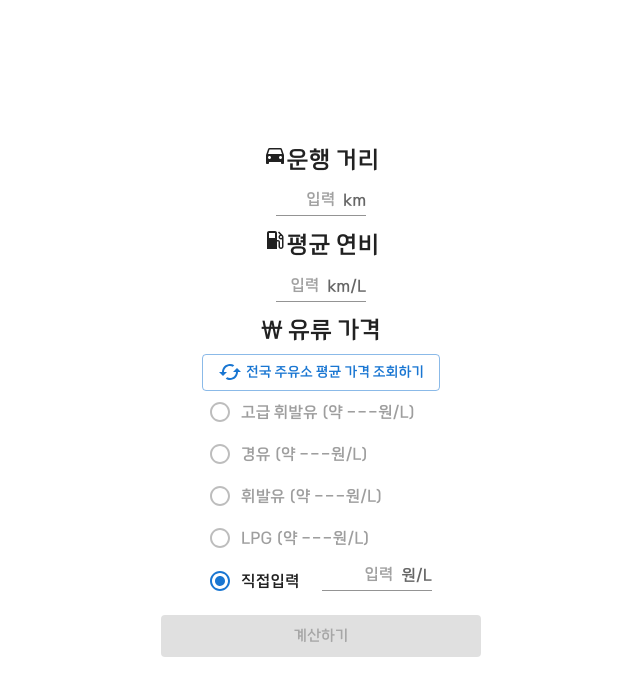
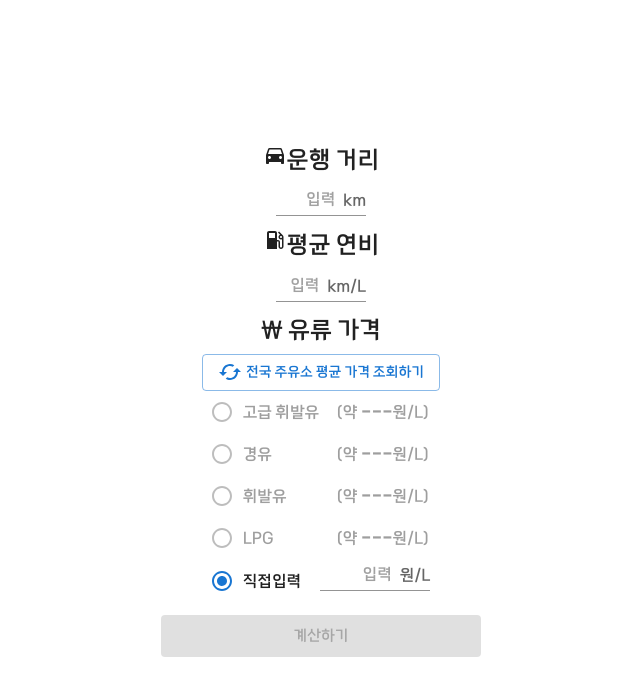
Before and after one commit to Yongveloper/FuelCostCalculator-Web, a Next.js app: page / in a window 1280 px wide. Shown: the top 696 px of the page, without its empty margins (319-959 px from the left). Built offline with nearby package versions, Linux system fonts and the light colour scheme.

Commit message:
[스타일] 가격 표시 오른쪽 정렬

```diff
--- a/src/Components/OilLIstItem.tsx
+++ b/src/Components/OilLIstItem.tsx
@@ -1,5 +1,5 @@
 import { usePriceContext } from '@/context/PriceProvider';
-import { FormControlLabel, Radio } from '@mui/material';
+import { Box, FormControlLabel, Radio } from '@mui/material';
 
 interface IOilListItemProps {
   name: string;
@@ -10,13 +10,26 @@ interface IOilListItemProps {
 function OilLIstItem({ name, price, disabled }: IOilListItemProps) {
   const { setPrice } = usePriceContext();
   return (
+    <Box
+      sx={{
+        display: 'flex',
+        justifyContent: 'space-between',
+        alignItems: 'center',
+      }}
+    >
       <FormControlLabel
         value={name}
         disabled={disabled}
         control={<Radio />}
-      label={`${name} (약 ${disabled ? '---' : price}원/L)`}
+        label={name}
         onClick={() => setPrice(price)}
       />
+      <span style={{ color: disabled ? 'rgba(0, 0, 0, 0.38)' : 'initial' }}>
+        (약{' '}
+        <span style={{ fontWeight: 'bold' }}>{disabled ? '---' : price}</span>
+        원/L)
+      </span>
+    </Box>
   );
 }
 
```
Lines whose indentation alone changed are shown as unchanged.
